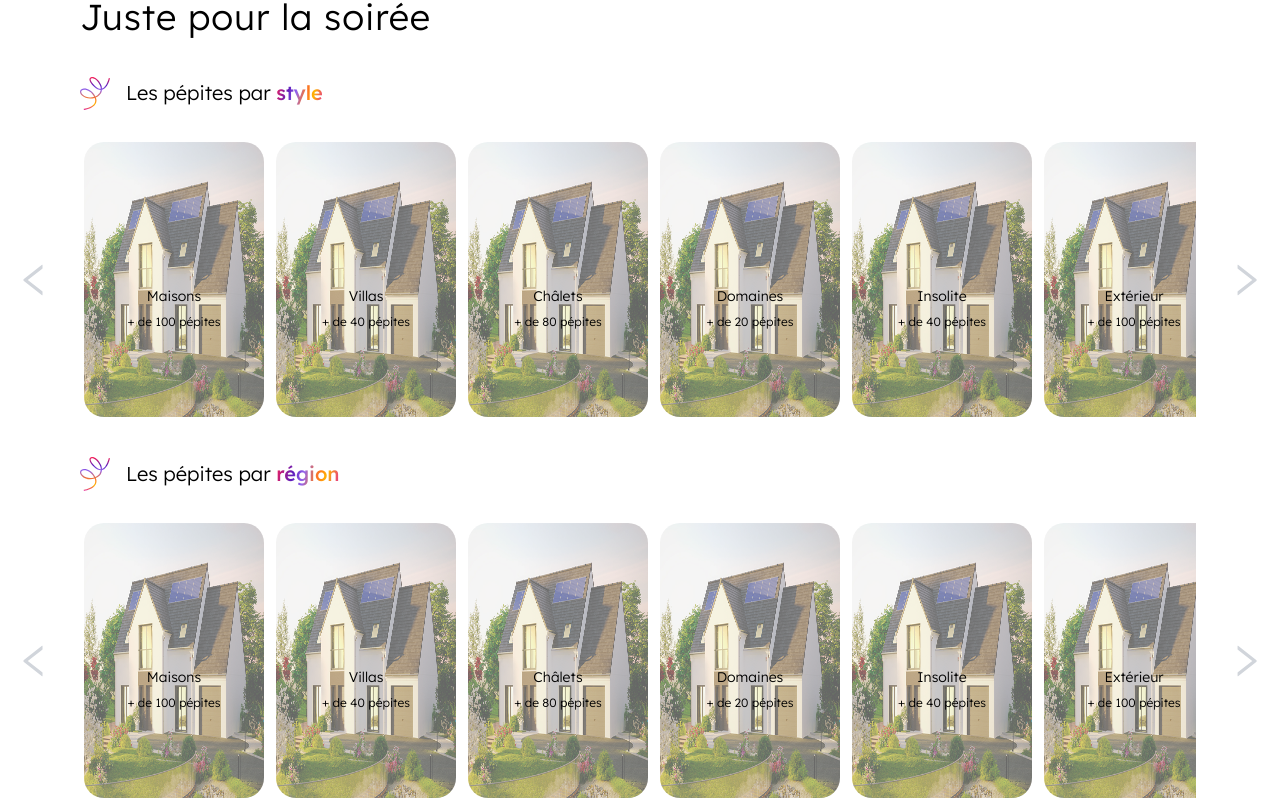
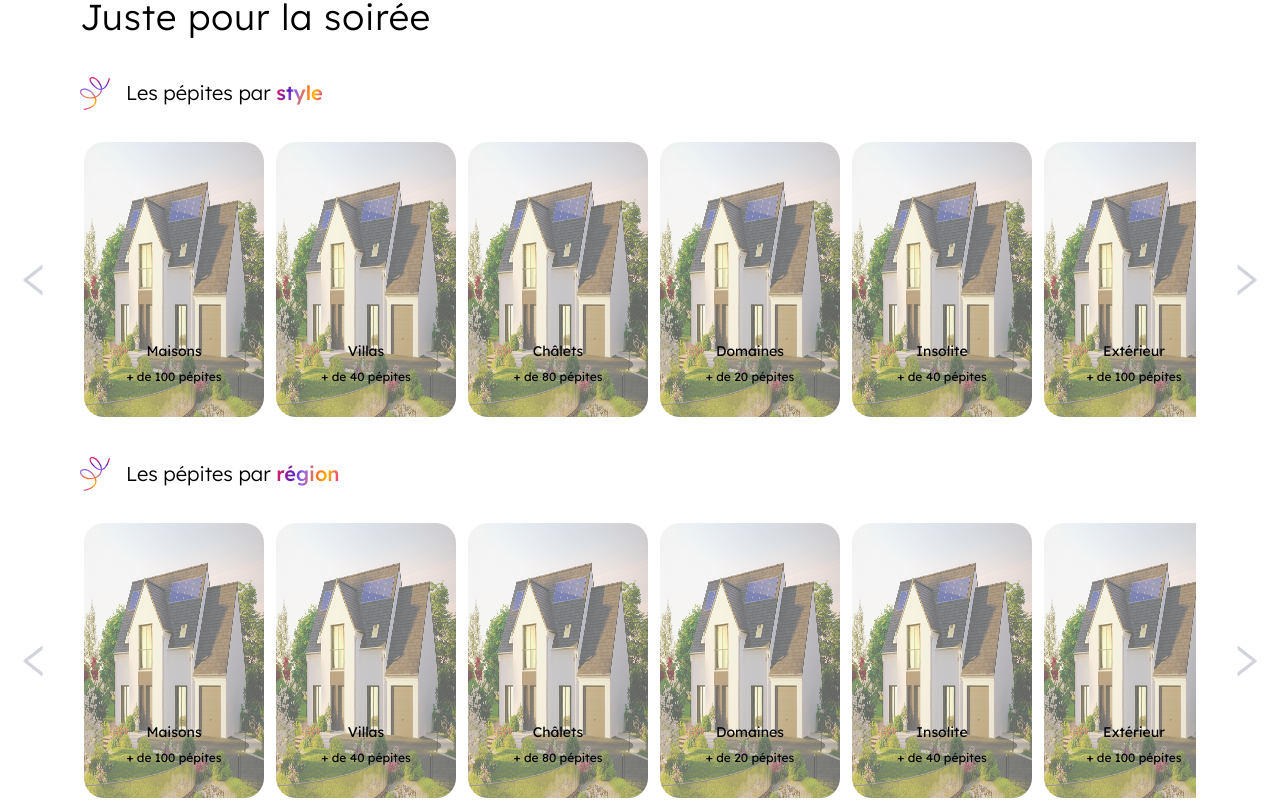
Before and after one commit to Frederic-Ferreira/jdcv, a Next.js app: page / in a window 1280 px wide. Shown: the part 1716-2520 px from the top of the page. Built offline with nearby package versions, Linux system fonts and the light colour scheme.

Commit message:
carousel done

```diff
--- a/app/components/Gems/Carousel.jsx
+++ b/app/components/Gems/Carousel.jsx
@@ -2,12 +2,80 @@ import { LeftOutlined, RightOutlined } from "@ant-design/icons"
 import ImageCard from "@app/components/Gems/ImageCard"
 import { imageCardStyles } from "@utils/image-card-style"
 import { v4 as uid } from "uuid"
+import { useEffect, useState, useRef } from "react"
 
 function Carousel(props) {
+  const [pixels, setPixels] = useState(0)
+  const [translate, setTranslate] = useState(0)
+  const carouselContainerRef = useRef(null)
+  const carouselRef = useRef(null)
+
+  const handleLeftClick = () => {
+    if (translate === 0) return
+    setTranslate(translate - 1)
+  }
+
+  const handleRightClick = () => {
+    const containerWidth = carouselContainerRef.current.offsetWidth
+    const carouselWidth = carouselRef.current.scrollWidth
+    const translatePixels = 300
+
+    if (translatePixels * translate + containerWidth < carouselWidth) {
+      setTranslate(translate + 1)
+    }
+  }
+
+  const handleResize = () => {
+    const containerWidth = carouselContainerRef.current.offsetWidth
+    const carouselWidth = carouselRef.current.scrollWidth
+    const translatePixels = 300
+
+    if (containerWidth + translatePixels * translate < carouselWidth) {
+      setPixels(translatePixels * translate)
+    } else {
+      const currentTranslate =
+        containerWidth + translatePixels * (translate - 1)
+      const leftPixels = carouselWidth - currentTranslate
+      setPixels(pixels + leftPixels)
+    }
+  }
+
+  useEffect(() => {
+    const containerWidth = carouselContainerRef.current.offsetWidth
+    const carouselWidth = carouselRef.current.scrollWidth
+    const translatePixels = 300
+
+    if (containerWidth + translatePixels * translate < carouselWidth) {
+      setPixels(translatePixels * translate)
+    } else {
+      const currentTranslate =
+        containerWidth + translatePixels * (translate - 1)
+      const leftPixels = carouselWidth - currentTranslate
+      setPixels(pixels + leftPixels)
+    }
+
+    window.addEventListener("resize", handleResize)
+
+    return () => {
+      window.removeEventListener("resize", handleResize)
+    }
+  }, [translate])
+
   return (
     <div className="flex items-center gap-8 px-4">
-      <LeftOutlined className="hover:cursor-pointer text-4xl text-gray-300" />
-      <div className="flex gap-3 overflow-x-auto">
+      <LeftOutlined
+        onClick={handleLeftClick}
+        className="hover:cursor-pointer text-4xl text-gray-300"
+      />
+      <div ref={carouselContainerRef} className="overflow-x-auto">
+        <div
+          ref={carouselRef}
+          style={{
+            transform: `translateX(-${pixels}px)`,
+            transition: "transform 0.5s ease-in-out",
+          }}
+          className="flex gap-3"
+        >
           {imageCardStyles.map((style) => (
             <ImageCard
               key={uid()}
@@ -17,7 +85,11 @@ function Carousel(props) {
             />
           ))}
         </div>
-      <RightOutlined className="hover:cursor-pointer text-4xl text-gray-300" />
+      </div>
+      <RightOutlined
+        onClick={handleRightClick}
+        className="hover:cursor-pointer text-4xl text-gray-300"
+      />
     </div>
   )
 }
--- a/app/components/Gems/ImageCard.jsx
+++ b/app/components/Gems/ImageCard.jsx
@@ -1,5 +1,6 @@
+"use client"
 import Image from "next/image"
-function ImageCard({ src, category, number }) {
+function ImageCard({ src, category, number, pixels }) {
   return (
     <div className="flex flex-col h-[275px] min-w-[180px] rounded-lg relative hover:cursor-pointer">
       <Image
@@ -9,8 +10,8 @@ function ImageCard({ src, category, number }) {
         alt={category}
         style={{ borderRadius: "20px", opacity: 0.6 }}
       />
-      <div className="absolute bottom-10 w-full h-1/3 flex flex-col gap-2 text-center">
-        <p className="text-sm">{category}</p>
+      <div className="absolute bottom-8 w-full h-1/3 flex flex-col gap-2 text-center font-normal ">
+        <p className="text-sm mt-auto">{category}</p>
         <p className="text-xs">+ de {number} pépites</p>
       </div>
     </div>
--- a/config/store.js
+++ b/config/store.js
@@ -1,4 +1,4 @@
-import create from "zustand"
+import { create } from "zustand"
 
 const userStore = create((set) => ({
   user: null,
```
Lines whose indentation alone changed are shown as unchanged.
